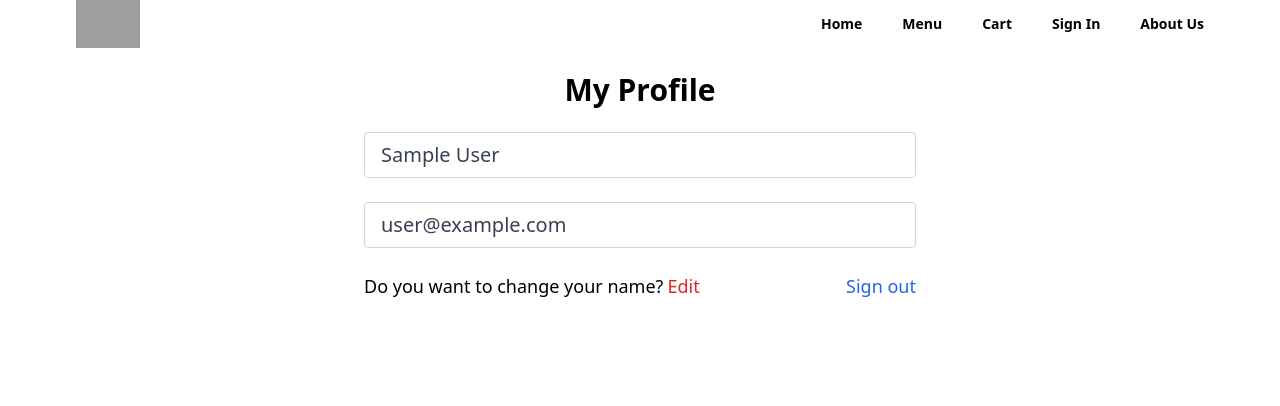
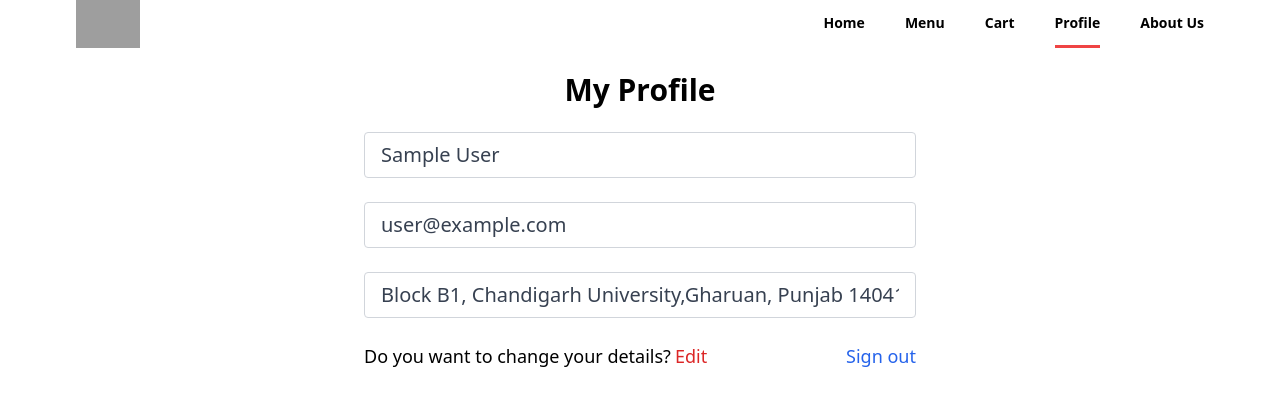
Before and after one commit to prabhatKr-1/pizza-ordering-website, a React (Create React App) app: page /profile in a window 1280 px wide. Shown: the top 406 px of the page. Built offline with nearby package versions, Linux system fonts and the light colour scheme; no server answers; sample sign-in values are in the browser's storage; grey boxes are pictures that could not be loaded.

Commit message:
Added address functionality

```diff
--- a/src/Pages/Profile.jsx
+++ b/src/Pages/Profile.jsx
@@ -1,3 +1,4 @@
+import React, { useEffect } from "react";
 import { getAuth, updateProfile } from "firebase/auth";
 import { doc, updateDoc } from "firebase/firestore";
 import { useState } from "react";
@@ -10,40 +11,55 @@ export default function Profile() {
   const navigate = useNavigate();
   const [changeDetail, setChangeDetail] = useState(false);
   const [formData, setFormData] = useState({
-    name: auth.currentUser.displayName,
-    email: auth.currentUser.email,
+    name: auth.currentUser?.displayName,
+    email: auth.currentUser?.email,
+    address: "Block B1, Chandigarh University,Gharuan, Punjab 140413",
   });
-  const { name, email } = formData;
+  const { name, email, address } = formData;
+
+  useEffect(() => {
+    // Check if the user is logged in
+    if (!auth.currentUser) {
+      // User is not logged in, redirect to the sign-in page
+      navigate("/sign-in");
+    }
+  }, [auth.currentUser, navigate]);
+
   function onLogout() {
     auth.signOut();
     navigate("/");
   }
+
   function onChange(e) {
+    const { id, value } = e.target;
     setFormData((prevState) => ({
       ...prevState,
-      [e.target.id]: e.target.value,
+      [id]: value,
     }));
   }
+
   async function onSubmit() {
     try {
-      if (auth.currentUser.displayName !== name) {
-        //update display name in firebase auth
+      if (auth.currentUser?.displayName !== name) {
+        // Update display name in firebase auth
         await updateProfile(auth.currentUser, {
           displayName: name,
         });
+      }
 
-        // update name in the firestore
+      // Update name and address in the firestore
+      const docRef = doc(db, "users_new", auth.currentUser.uid);
+      await updateDoc(docRef, {
+        name,
+        address,
+      });
 
-        const docRef = doc(db, "users", auth.currentUser.uid);
-        await updateDoc(docRef, {
-          name,
-        });
-      }
       toast.success("Profile details updated");
     } catch (error) {
       toast.error("Could not update the profile details");
     }
   }
+
   return (
     <>
       <section className="max-w-6xl mx-auto flex justify-center items-center flex-col">
@@ -51,7 +67,6 @@ export default function Profile() {
         <div className="w-full md:w-[50%] mt-6 px-3">
           <form>
             {/* Name Input */}
-
             <input
               type="text"
               id="name"
@@ -64,7 +79,6 @@ export default function Profile() {
             />
 
             {/* Email Input */}
-
             <input
               type="email"
               id="email"
@@ -73,9 +87,20 @@ export default function Profile() {
               className="mb-6 w-full px-4 py-2 text-xl text-gray-700 bg-white border border-gray-300 rounded transition ease-in-out"
             />
 
+            {/* Address Input */}
+            <input
+              type="text"
+              id="address"
+              value={address}
+              disabled={!changeDetail}
+              onChange={onChange}
+              className={`mb-6 w-full px-4 py-2 text-xl text-gray-700 bg-white border border-gray-300 rounded transition ease-in-out ${
+                changeDetail && "bg-red-200 focus:bg-red-200"
+              }`}
+            />
             <div className="flex justify-between whitespace-nowrap text-sm sm:text-lg mb-6">
               <p className="flex items-center ">
-                Do you want to change your name?
+                Do you want to change your details?
                 <span
                   onClick={() => {
                     changeDetail && onSubmit();
--- a/src/Pages/SignUp.jsx
+++ b/src/Pages/SignUp.jsx
@@ -9,13 +9,14 @@ import { doc, serverTimestamp, setDoc } from "firebase/firestore";
 import { Link } from "react-router-dom";
 import GoogleAuth from "../components/GoogleAuth";
 import { useNavigate } from "react-router-dom";
-import {toast} from "react-toastify"
+import { toast } from "react-toastify";
 
 export default function SignUp() {
   const [formData, setFormData] = useState({
     name: "",
     email: "",
     password: "",
+    address: "",
   });
   const navigate = useNavigate();
   const { name, email, password } = formData;
@@ -37,11 +38,12 @@ export default function SignUp() {
       const formData2 = { ...formData };
       delete formData2.password;
       formData2.timestamp = serverTimestamp();
-      await setDoc(doc(db, "users", user.uid), formData2);
-      toast.success("Registration Successful!!")
-      navigate("/sing-in");
+      await setDoc(doc(db, "users_new", user.uid), formData2);
+      toast.success("Registration Successful!!");
+      navigate("/menu");
     } catch (error) {
-      toast.error("Something went wrong!!")
+      toast.error("Something went wrong!!");
+      console.log(error);
     }
   }
 
--- a/src/components/Header.jsx
+++ b/src/components/Header.jsx
@@ -1,9 +1,24 @@
 import React from "react";
+import { useEffect, useState } from "react";
+import { getAuth, onAuthStateChanged } from "firebase/auth";
 import { useLocation, useNavigate } from "react-router-dom";
 export default function Header() {
   const navigate = useNavigate();
   const location = useLocation();
-  function pathMathRoute(route) {
+  const [pageState, setPageState] = useState("Sign in");
+
+  const auth = getAuth();
+  useEffect(() => {
+    onAuthStateChanged(auth, (user) => {
+      if (user) {
+        setPageState("Profile");
+      } else {
+        setPageState("Sign in");
+      }
+    });
+  }, [auth]);
+
+  function pathMatchRoute(route) {
     if (route === location.pathname) {
       return true;
     }
@@ -25,7 +40,7 @@ export default function Header() {
           <li
             onClick={() => navigate("/")}
             className={`py-3 cursor-pointer text-sm font-semibold   ${
-              pathMathRoute("/") &&
+              pathMatchRoute("/") &&
               "text-black border-b-[3px] border-b-red-500 "
             }`}
           >
@@ -34,7 +49,7 @@ export default function Header() {
           <li
             onClick={() => navigate("/menu")}
             className={`py-3 text-sm font-semibold cursor-pointer ${
-              pathMathRoute("/menu") &&
+              pathMatchRoute("/menu") &&
               "text-black border-b-[3px] border-b-red-500"
             }`}
           >
@@ -43,25 +58,25 @@ export default function Header() {
           <li
             onClick={() => navigate("/cart")}
             className={`py-3 text-sm font-semibold cursor-pointer ${
-              pathMathRoute("/cart") &&
+              pathMatchRoute("/cart") &&
               "text-black border-b-[3px] border-b-red-500"
             }`}
           >
             Cart
           </li>
           <li
-            onClick={() => navigate("/sign-in")}
+            onClick={() => navigate("/profile")}
             className={`py-3 text-sm font-semibold cursor-pointer ${
-              pathMathRoute("/sign-in") &&
+              (pathMatchRoute("/sign-in") || pathMatchRoute("/profile")) &&
               "text-black border-b-[3px] border-b-red-500"
             }`}
           >
-            Sign In
+            {pageState}
           </li>
           <li
             onClick={() => navigate("/about-us")}
             className={`py-3 text-sm font-semibold cursor-pointer ${
-              pathMathRoute("/about-us") &&
+              pathMatchRoute("/about-us") &&
               "text-black border-b-[3px] border-b-red-500"
             }`}
           >
```
